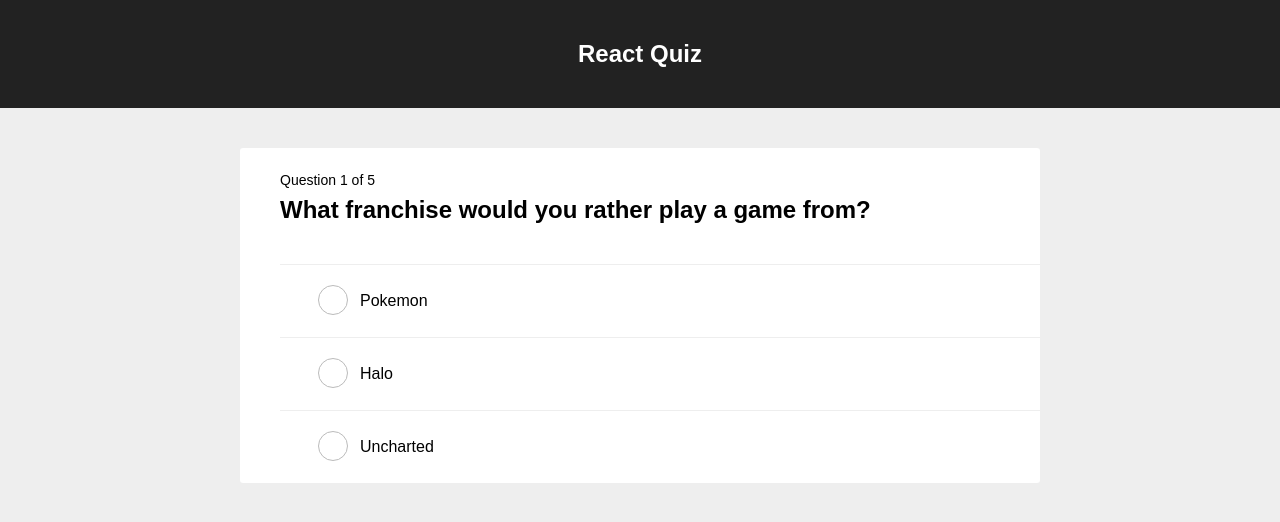
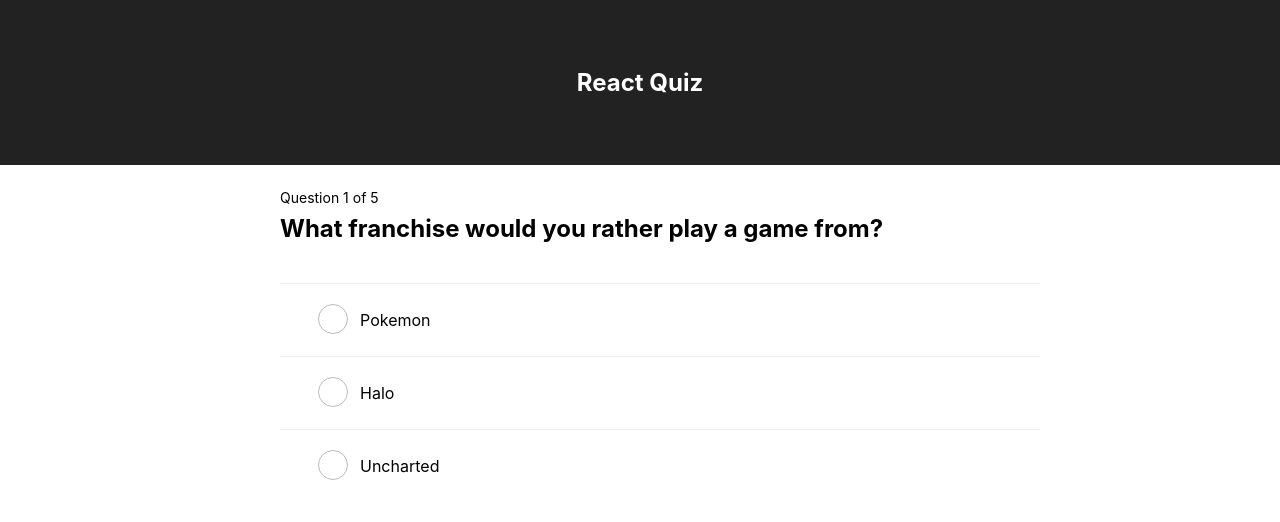
Before and after one commit to louiskueh/react-typescript-quiz, a React (Create React App) app: page / in a window 1280 px wide. Shown: the top 522 px of the page. Built offline with nearby package versions, Linux system fonts and the light colour scheme.

Commit message:
refactor(index.css): refactored quiz styles

```diff
--- a/src/App.css
+++ b/src/App.css
@@ -1,24 +1,6 @@
-.App-logo {
-  animation: spin infinite 20s linear;
-  height: 80px;
-}
-
-.App-header {
+.quizHeader {
   background-color: #222;
-  padding: 20px;
+  padding: 3rem;
   color: white;
   text-align: center;
 }
-
-.App-intro {
-  font-size: large;
-}
-
-@keyframes spin {
-  from {
-    transform: rotate(0deg);
-  }
-  to {
-    transform: rotate(360deg);
-  }
-}
--- a/src/App.tsx
+++ b/src/App.tsx
@@ -122,8 +122,8 @@ class App extends Component<IProps, IState> {
 
   render() {
     return (
-      <div className="App">
-        <div className="App-header">
+      <div>
+        <div className="quizHeader">
           <h2>React Quiz</h2>
         </div>
         {this.state.result ? this.renderResult() : this.renderQuiz()}
--- a/src/index.css
+++ b/src/index.css
@@ -1,52 +1,26 @@
 body {
   margin: 0;
-  padding: 0;
   font-family: -apple-system, BlinkMacSystemFont, 'Segoe UI', 'Roboto', 'Oxygen',
     'Ubuntu', 'Cantarell', 'Fira Sans', 'Droid Sans', 'Helvetica Neue',
     sans-serif;
   -webkit-font-smoothing: antialiased;
   -moz-osx-font-smoothing: grayscale;
+
 }
-
-code {
-  font-family: source-code-pro, Menlo, Monaco, Consolas, 'Courier New',
-    monospace;
-}
-
-* {
-  box-sizing: border-box;
-}
-
-body {
-  margin: 0;
-  padding: 0;
-  background: #eee;
-  font-family: sans-serif;
-}
-
+/* main container for quiz */
 .container {
   position: relative;
-  max-width: 800px;
+  max-width: 50rem;
   margin: 0 auto;
-  background: #fff;
+  /* background: #fff; */
   border-radius: 3px;
 }
 
-@media (min-width: 769px) {
-  .container {
-    margin: 2.5rem auto;
-  }
-}
-
-/* Result Component */
-.result {
-  padding: 1.5rem 2.5rem;
-}
 ul
 {
     list-style-type: none;
 }
-/* Quiz Component */
+
 .answerOptions {
   margin: 0;
   padding: 0;
@@ -62,24 +36,24 @@ ul
 /* Question Component */
 .question {
   margin: 0;
+  /* bottom top left right  */
   padding: 0.5rem 2.5rem 1.5rem 2.5rem;
 }
-
+.result {
+  padding: 1.5rem 2.5rem;
+}
 /* AnswerOption Component */
 .answerOption {
   border-top: 1px solid #eee;
 }
-
 .answerOption:hover {
   background-color: #eefbfe;
 }
-
 .radioCustomButton {
   position: absolute;
   width: auto;
   opacity: 0;
 }
-
 .radioCustomButton,
 .radioCustomLabel {
   display: inline-block;
@@ -110,7 +84,6 @@ ul
   border-radius: 50%;
   transition: all 0.3s;
 }
-
 .radioCustomButton:checked ~ .radioCustomLabel:before {
   content: '';
   background: #8bc53f url(./svg/radio-svg.svg) no-repeat;
```
